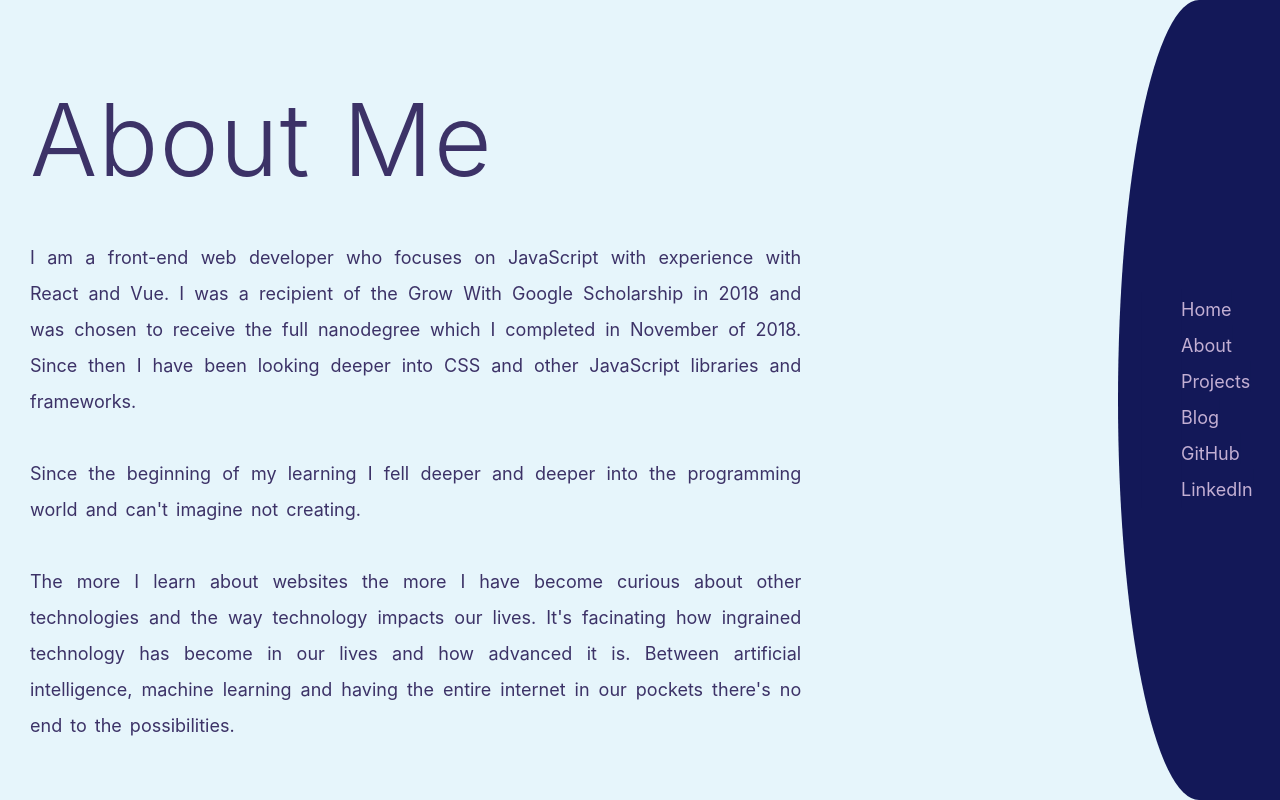
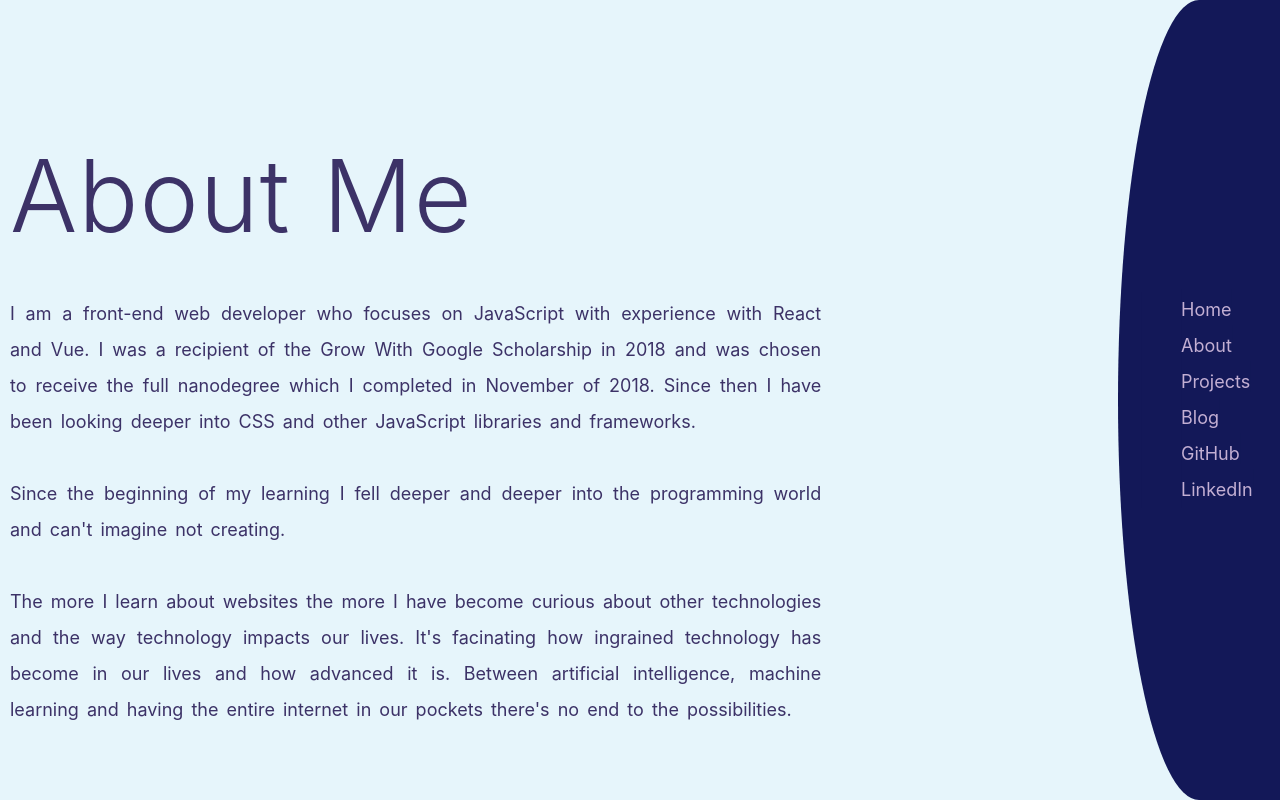
Before and after one commit to JennaKoslowski/vue-profile, a Nuxt app: page /about in a window 1280 px wide. Built offline with nearby package versions, Linux system fonts and the light colour scheme.

Commit message:
fix content padding and margins

```diff
--- a/layouts/default.vue
+++ b/layouts/default.vue
@@ -1,6 +1,6 @@
 <template>
    <div id= "navandcontent">
-    <nuxt />
+    <nuxt class="nuxt"/>
     <NavBar class="nav"/>
     </div>
 </template>
@@ -18,7 +18,10 @@
 <style>
   #navandcontent{
     display:flex;
-
+  }
+    .nuxt{
+    margin-top: 12vh;
+    padding-left: 10px
   }
 
  @media only screen and (min-width: 469px){
@@ -26,5 +29,6 @@
   display: grid;
   grid-template-columns: 4fr 1fr;
 }
+
  }
 </style>
--- a/pages/about/index.vue
+++ b/pages/about/index.vue
@@ -20,9 +20,6 @@
         background: var(--middle);
         color: var(--koa);
     }
-    .aboutme {
-        padding: 40px 30px;
-    }
     p {
         text-align: justify;
         color: var(--koa);
```
